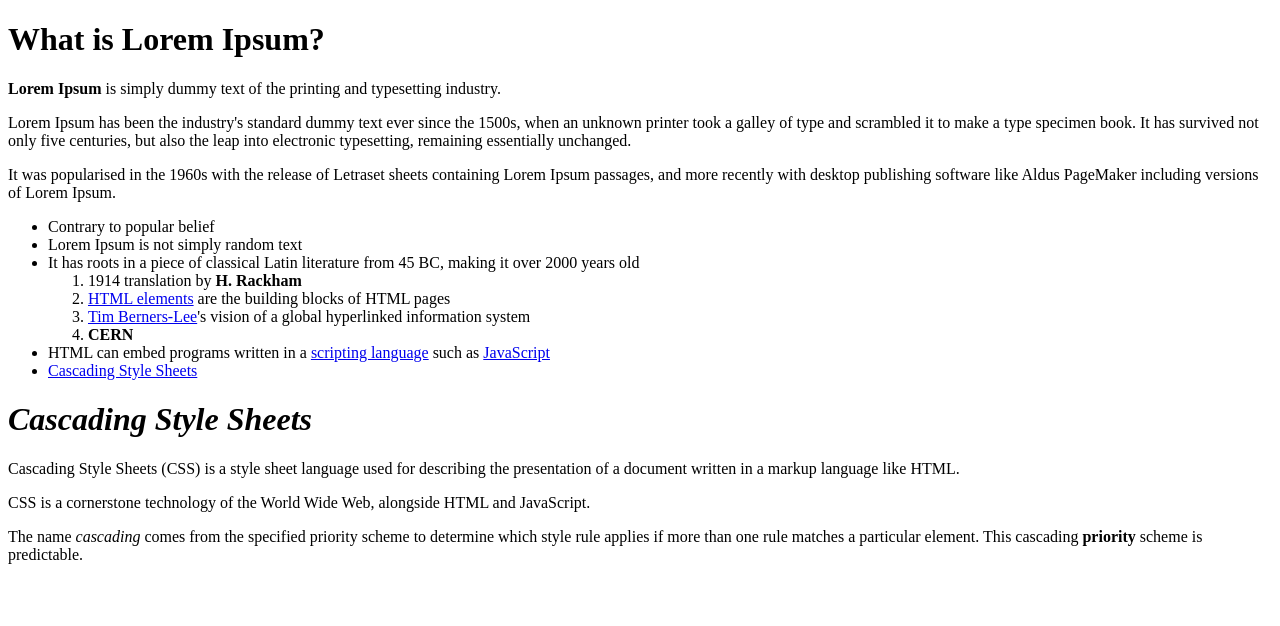
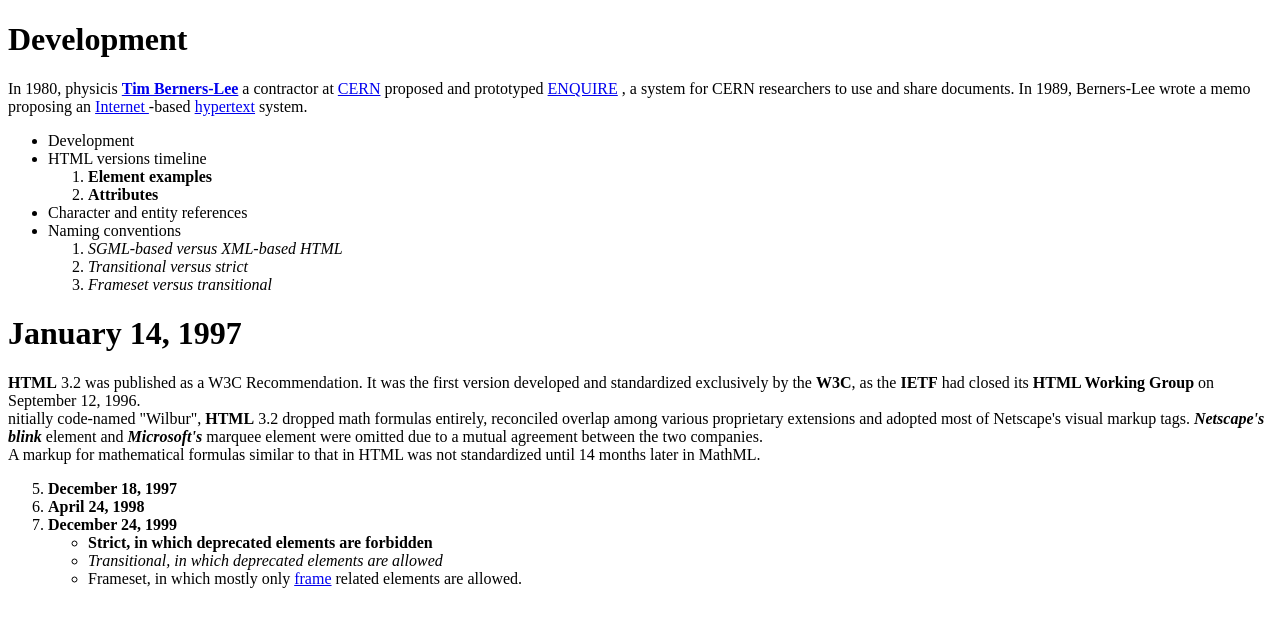
Before and after one commit to DOKVADZETAKO/html-and-css-practice, a plain HTML site: page 2-Text-elements/index.html in a window 1280 px wide. Drawn offline with Linux system fonts and the light colour scheme.

Commit message:
feat(2-Text-elements): Finish Practice-2

```diff
--- a/2-Text-elements/index.html
+++ b/2-Text-elements/index.html
@@ -7,32 +7,46 @@
     <title>Document</title>
 </head>
 <body>
-    <h1>What is Lorem Ipsum?</h1>
+    <h1>Development</h1>
 
-    <b>Lorem Ipsum</b>  is simply dummy text of the printing and typesetting industry.
+    <p>In 1980, physicis <b> <a href="https://en.wikipedia.org/wiki/Tim_Berners-Lee">Tim Berners-Lee</a></b> a contractor at <a href="https://en.wikipedia.org/wiki/CERN">CERN</a> proposed and prototyped <a href="https://en.wikipedia.org/wiki/ENQUIRE"> ENQUIRE</a> , a system for CERN researchers to use and share documents. In 1989, Berners-Lee wrote a memo proposing an <a href="https://en.wikipedia.org/wiki/Internet">Internet </a>-based <a href="https://en.wikipedia.org/wiki/Hypertext"> hypertext</a>  system.  </p>
 
-     <p>Lorem Ipsum has been the industry's standard dummy text ever since the 1500s, when an unknown printer took a galley of type and scrambled it to make a type specimen book. It has survived not only five centuries, but also the leap into electronic typesetting, remaining essentially unchanged.</p>
+    <ul>
+        <li>Development</li>
+        <li>HTML versions timeline</li>
+            <ol>
+                <li><b>Element examples</b></li>
+                <li><b>Attributes</b></li>
+            </ol>
+        <li>Character and entity references</li>
+        <li>Naming conventions</li>
+            <ol>
+                <li><i>SGML-based versus XML-based HTML</i></li>
+                <li><i>Transitional versus strict</i></li>
+                <li><i>Frameset versus transitional</i></li>
+            </ol>
 
-        <p>It was popularised in the 1960s with the release of Letraset sheets containing Lorem Ipsum passages, and more recently with desktop publishing software like Aldus PageMaker including versions of Lorem Ipsum.</p>
-    <ul>
-        <li>Contrary to popular belief</li>
-        <li>Lorem Ipsum is not simply random text</li>
-        <li>It has roots in a piece of classical Latin literature from 45 BC, making it over 2000 years old</li>
-
-            <ol>
-                <li>1914 translation by  <b> H. Rackham</b></li>
-                <li><a href="https://en.wikipedia.org/wiki/HTML_element">HTML elements</a> are the building blocks of HTML pages</li>
-                <li> <a href="https://en.wikipedia.org/wiki/Tim_Berners-Lee"> Tim Berners-Lee</a>'s vision of a global hyperlinked information system</li>
-                <li><b>CERN</b></li>
-            </ol>
-        <li>HTML can embed programs written in a <a href="https://en.wikipedia.org/wiki/Scripting_language"> scripting language</a> such as <a href="https://en.wikipedia.org/wiki/JavaScript"> JavaScript</a></li>
-        <li><a href="https://en.wikipedia.org/wiki/Cascading_Style_Sheets">Cascading Style Sheets</a></li>
     </ul>
 
-    <h1><i>Cascading Style Sheets</i></h1>
+    <h1>January 14, 1997</h1>
 
-    <p>Cascading Style Sheets (CSS) is a style sheet language used for describing the presentation of a document written in a markup language like HTML.  </p>
-    <p>CSS is a cornerstone technology of the World Wide Web, alongside HTML and JavaScript.    </p>
-    <p>The name <i>cascading </i> comes from the specified priority scheme to determine which style rule applies if more than one rule matches a particular element. This cascading <b> priority</b> scheme is predictable.</p>
+    <p> <b>HTML</b>  3.2 was published as a W3C Recommendation. It was the first version developed and standardized exclusively by the  <b> W3C</b>, as the <b> IETF</b> had closed its <b>HTML Working Group </b> on September 12, 1996.<br>
+    nitially code-named "Wilbur", <b> HTML</b> 3.2 dropped math formulas entirely, reconciled overlap among various proprietary extensions and adopted most of Netscape's visual markup tags. <b><i> Netscape's blink</i></b> element and <b><i>Microsoft's</i></b> marquee element were omitted due to a mutual agreement between the two companies.<br>
+     A markup for mathematical formulas similar to that in HTML was not standardized until 14 months later in MathML.</p>
+
+
+    <ol>
+        <li value="5"><b>December 18, 1997</b></li>
+        <li><b>April 24, 1998</b></li>
+        <li><b>December 24, 1999</b></li>
+            <ul>
+                    <li><b>Strict, in which deprecated elements are forbidden</b></li>
+                    <li><i>Transitional, in which deprecated elements are allowed</i></li>
+                    <li>Frameset, in which mostly only <a href="https://en.wikipedia.org/wiki/Framing_(World_Wide_Web">frame</a> related elements are allowed.</li>
+
+            </ul>
+    </ol>
+
+
 </body>
 </html>
```
